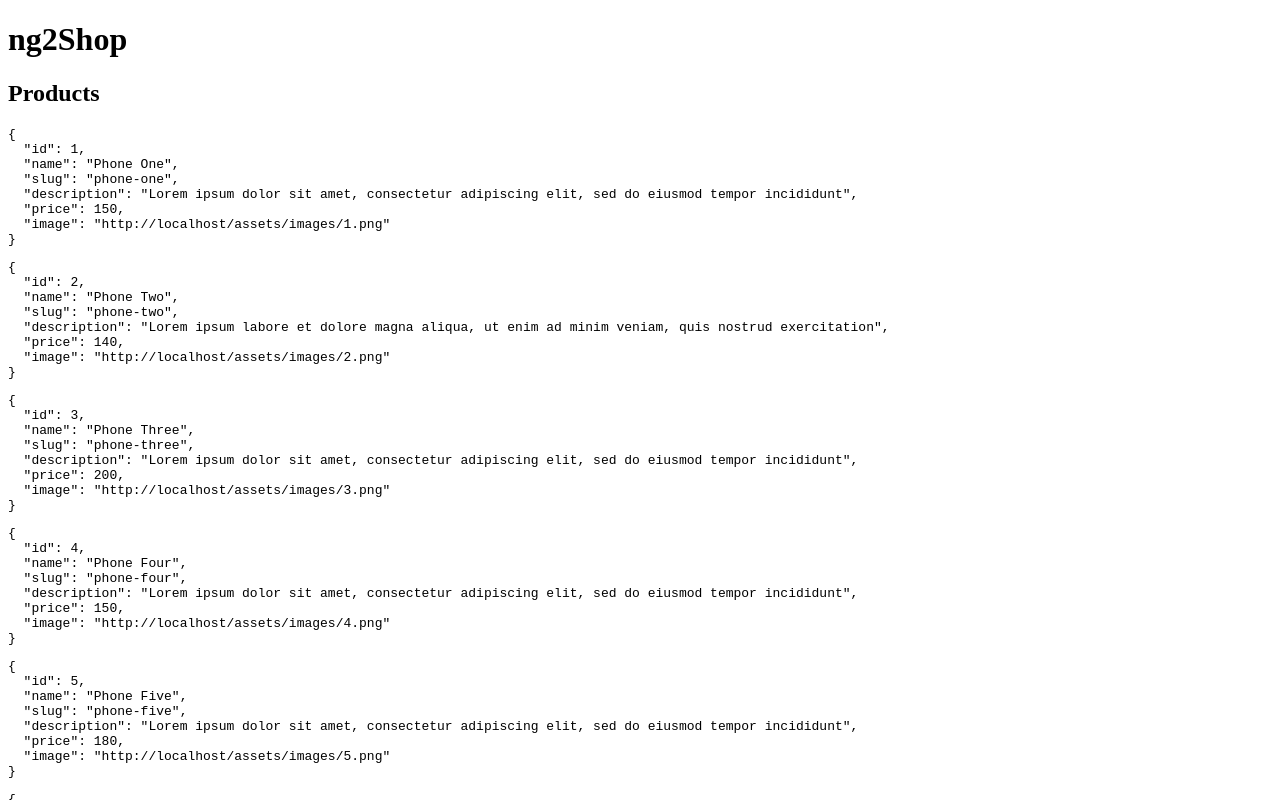
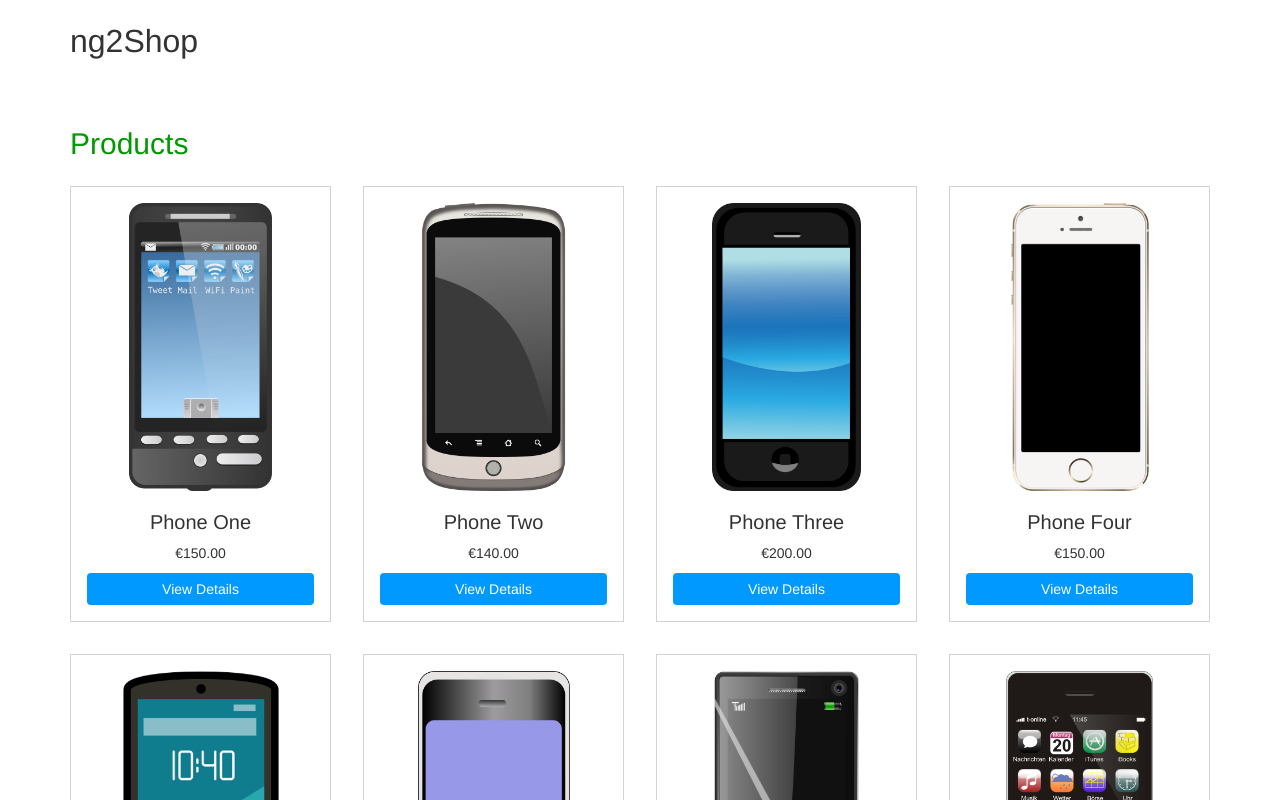
Before and after one commit to lkononenko/ng2-shop, an Angular app: page /products in a window 1280 px wide. Shown: the top 800 px of the page. Built offline with nearby package versions, Linux system fonts and the light colour scheme.

Commit message:
Style main layout and list of products (catalogue view) using bootstrap

```diff
--- a/angular-cli.json
+++ b/angular-cli.json
@@ -18,6 +18,7 @@
       "prefix": "app",
       "mobile": false,
       "styles": [
+        "../node_modules/bootstrap/dist/css/bootstrap.min.css",
         "styles.scss"
       ],
       "scripts": [],
--- a/package.json
+++ b/package.json
@@ -22,6 +22,7 @@
     "@angular/platform-browser-dynamic": "^2.3.1",
     "@angular/router": "^3.3.1",
     "core-js": "^2.4.1",
+    "intl": "^1.2.5",
     "rxjs": "^5.0.1",
     "ts-helpers": "^1.1.1",
     "zone.js": "^0.7.2"
--- a/src/api/products.json
+++ b/src/api/products.json
@@ -12,7 +12,7 @@
     "name": "Phone Two",
     "slug": "phone-two",
     "description": "Lorem ipsum labore et dolore magna aliqua, ut enim ad minim veniam, quis nostrud exercitation",
-    "price": 140,
+    "price": 140.00,
     "image": "2.png"
   },
   {
--- a/src/app/app.component.html
+++ b/src/app/app.component.html
@@ -1,7 +1,7 @@
-<header>
+<header class="container">
   <h1>{{title}}</h1>
 </header>
 <main>
   <router-outlet></router-outlet>
 </main>
-<footer></footer>
+<footer class="container"></footer>
--- a/src/app/app.component.scss
+++ b/src/app/app.component.scss
@@ -0,0 +1,4 @@
+h1 {
+  font-size: 2rem;
+  margin: 0;
+}
--- /dev/null
+++ b/src/app/app.variables.scss
@@ -0,0 +1,11 @@
+$color_main: #333;
+$color_brand: #09f;
+$color_brand2: #090;
+$color_bg: #f8f8f8;
+
+@mixin background-size($values) {
+  -webkit-background-size: $values;
+  -moz-background-size: $values;
+  -o-background-size: $values;
+  background-size: $values;
+}
--- a/src/app/products/product-list/product-list.component.html
+++ b/src/app/products/product-list/product-list.component.html
@@ -1,7 +1,19 @@
-<h2>Products</h2>
-<p class="error" *ngIf="errorMessage">{{ errorMessage }}</p>
-<div *ngIf="products && products.length > 0">
-  <div class="row" *ngFor="let product of products">
-    <pre>{{ product | json }}</pre>
+<div class="container content">
+  <p class="error" *ngIf="errorMessage">{{ errorMessage }}</p>
+  <div *ngIf="products && products.length > 0" class="products">
+    <h2>Products</h2>
+    <div class="row products-list">
+      <div class="col-md-3 col-sm-6" *ngFor="let product of products">
+        <div class="item-wrap">
+          <div class="item-image" [ngStyle]="{'background-image': 'url(' + product.image + ')'}"></div>
+          <h3>{{ product.name }}</h3>
+          <p>{{ product.price | currency:'EUR':true:'1.2-2' }}</p>
+          <button class="btn btn-primary">View Details</button>
+        </div>
+      </div>
+    </div>
+  </div>
+  <div *ngIf="products && products.length == 0">
+    There are no products.
   </div>
 </div>
--- a/src/app/products/product-list/product-list.component.scss
+++ b/src/app/products/product-list/product-list.component.scss
@@ -0,0 +1,38 @@
+@import "../../app.variables.scss";
+
+.row {
+  margin-left: -1rem;
+  margin-right: -1rem;
+
+  [class^="col-"] {
+    padding: 1rem;
+  }
+}
+.item-wrap {
+  border: 1px solid #d3d3d3;
+  text-align: center;
+  padding: 1rem;
+  min-width: 150px;
+
+  &:hover {
+    background-color: $color_bg;
+  }
+
+  .item-image {
+    width: 100%;
+    height: 18rem;
+    margin: 0 auto 1rem;
+    background-repeat: no-repeat;
+    background-position: center;
+    @include background-size(contain);
+    cursor: pointer;
+  }
+
+  h3 {
+    font-size: 1.25rem;
+  }
+
+  .btn {
+    width: 100%;
+  }
+}
--- a/src/app/products/product.model.ts
+++ b/src/app/products/product.model.ts
@@ -14,6 +14,6 @@ export class Product {
     this.slug = product.slug;
     this.description = product.description || '';
     this.price = product.price || 0;
-    this.image = CONST.IMAGE_URL + (product.image || CONST.IMAGE_DEFAULT);
+    this.image = CONST.IMAGE_URL + 'products/' + (product.image || CONST.IMAGE_DEFAULT);
   }
 }
--- a/src/polyfills.ts
+++ b/src/polyfills.ts
@@ -17,3 +17,6 @@ import 'core-js/es6/reflect';
 
 import 'core-js/es7/reflect';
 import 'zone.js/dist/zone';
+
+// for supporting Currency pipe in Safari and other older browser
+import 'intl';
--- a/src/styles.scss
+++ b/src/styles.scss
@@ -1 +1,62 @@
-/* You can add global styles to this file, and also import other style files */
+@import "./app/app.variables.scss";
+
+body {
+  font-family: 'Helvetica Neue', Helvetica, Arial, sans-serif;
+  color: $color_main;
+  padding: 0;
+  margin: 0;
+  background: #fff;
+}
+header,
+footer,
+.content {
+  padding-top: 1.5rem;
+  padding-bottom: 1.5rem;
+}
+h1 {
+  color: $color_main;
+}
+h2 {
+  color: $color_brand2;
+}
+
+a,
+a:visited {
+  color: $color_brand;
+}
+a:hover {
+  color: $color_brand2;
+  text-decoration: none;
+}
+.btn {
+  border: none;
+  cursor: pointer;
+}
+.btn-primary {
+  color: #fff;
+  background-color: $color_brand;
+}
+.btn-primary:hover {
+  background-color: #07C;
+}
+
+@media (max-width: 499px) {
+  html {
+    font-size: 12px;
+  }
+}
+@media (min-width: 500px) and (max-width: 999px) {
+  html {
+    font-size: 14px;
+  }
+}
+@media (min-width: 1000px) and (max-width: 1999px) {
+  html {
+    font-size: 16px;
+  }
+}
+@media (min-width: 2000px) {
+  html {
+    font-size: 18px;
+  }
+}
```
